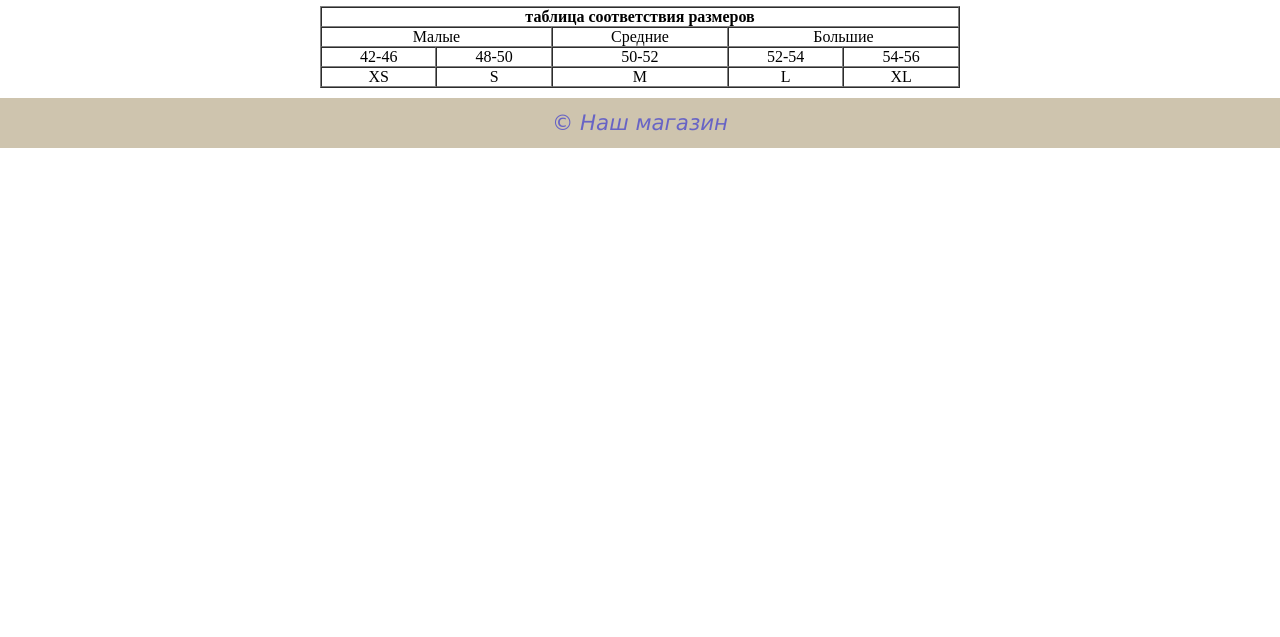
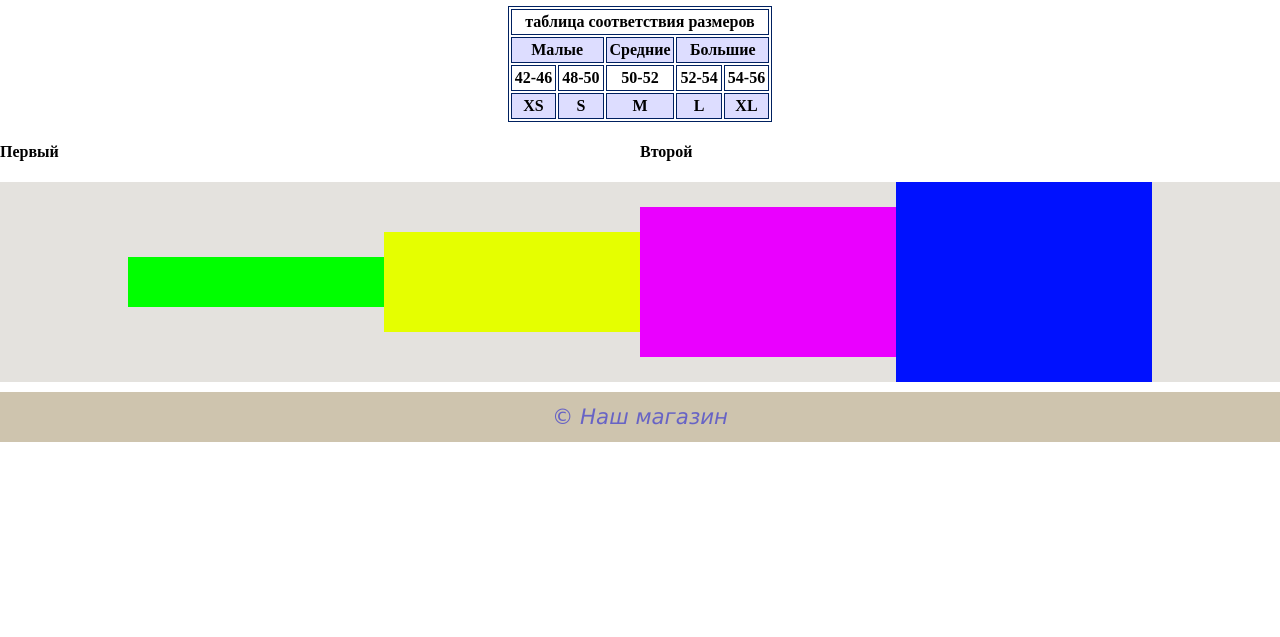
Before and after one commit to iri2288/WebDev, a plain HTML site: page catalog.html in a window 1280 px wide. Shown: the part 163-800 px from the top of the page. Drawn offline with Linux system fonts and the light colour scheme.

Commit message:
Table CSS Style

```diff
--- a/catalog.html
+++ b/catalog.html
@@ -20,16 +20,16 @@
     <main>
         <!-- Контент(товары)-->
         <h1>Товары</h1>
-        <table cellpadding="0" cellspacing="0" width="50%" border="1" align="center">
+        <table >
             <!--tr - строка, td - колонка-->
             <tr><th colspan="5">таблица соответствия размеров</th></tr>
-            <tr align="center">
+            <tr >
                 <td colspan="2">Малые</td>
                 <td>Средние</td>
                 <td colspan="5">Большие</td>
             </tr>
 
-            <tr align="center">
+            <tr >
             <td>42-46</td>
             <td>48-50</td>
             <td>50-52</td>
@@ -37,7 +37,7 @@
             <td>54-56</td>
         </tr>
 
-            <tr align="center">
+            <tr >
             <td>XS</td>
             <td>S</td>
             <td>M</td>
@@ -45,6 +45,14 @@
             <td>XL</td>
         </tr>
         </table>
+
+        <h4>Первый</h4><h4>Второй</h4>
+        <div class="container">
+            <div class="block1"></div>
+            <div class="block2"></div>
+            <div class="block3"></div>
+            <div class="block4"></div>
+        </div>
     </main>
     <footer>
         <!--Подвал сайта-->
--- a/css/style.css
+++ b/css/style.css
@@ -110,3 +110,69 @@ a:hover{
 .e-mail2 {
     text-align: center;
 }
+
+table {
+    table-layout: fixed;
+    vertical-align: center;
+    text-align: center;
+    border: #002060 1px solid;
+    border-spacing: 1;
+    margin-left: auto;
+    margin-right: auto;
+}
+
+tr, td, th {
+    border: #002060 1px solid;
+    padding: 3px;
+    font-weight: 600; /*жирность шрифта*/
+}
+
+tr:nth-child(2n) {
+    background: #DDDDFF;  /*заливка четных элементов*/
+}
+
+li:first-child{
+    font-weight: bold;
+}
+
+li:last-child {
+    font-style: italic;
+}
+
+h4{
+    display: inline-block;
+    width: 50%;
+
+}
+
+.container {
+    background: #e4e2de;
+    display: flex;
+    flex-direction: row;
+    justify-content: center;
+    align-items: center; /*только для display: flex; */
+}
+
+.block1 {
+    width: 20%;
+    height: 50px;
+    background: #00ff00;
+}
+
+.block2 {
+    width: 20%;
+    height: 100px;
+    background: #e5ff00;
+}
+
+.block3 {
+    width: 20%;
+    height: 150px;
+    background: #ea00ff;
+}
+
+.block4 {
+    width: 20%;
+    height: 200px;
+    background: #0011ff;
+}
```
